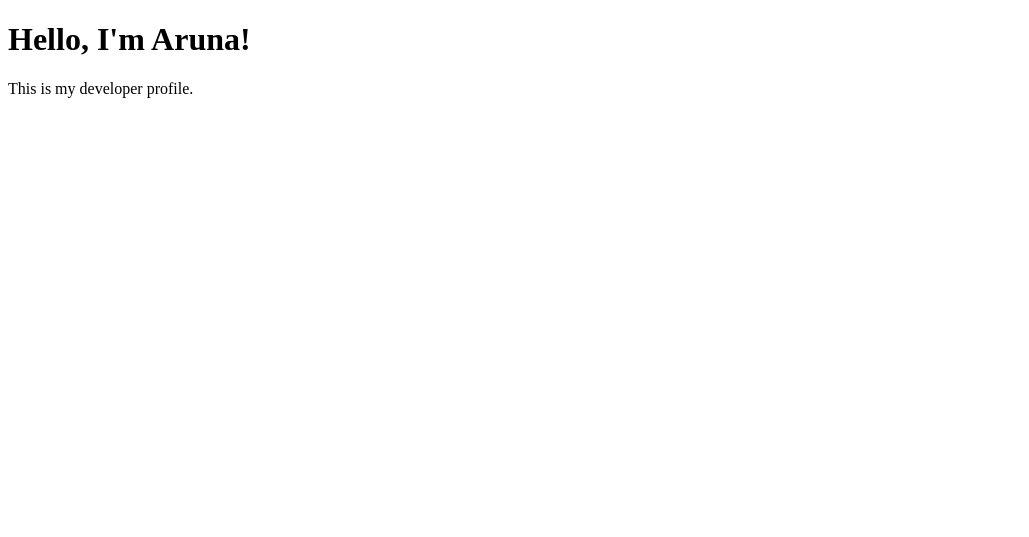
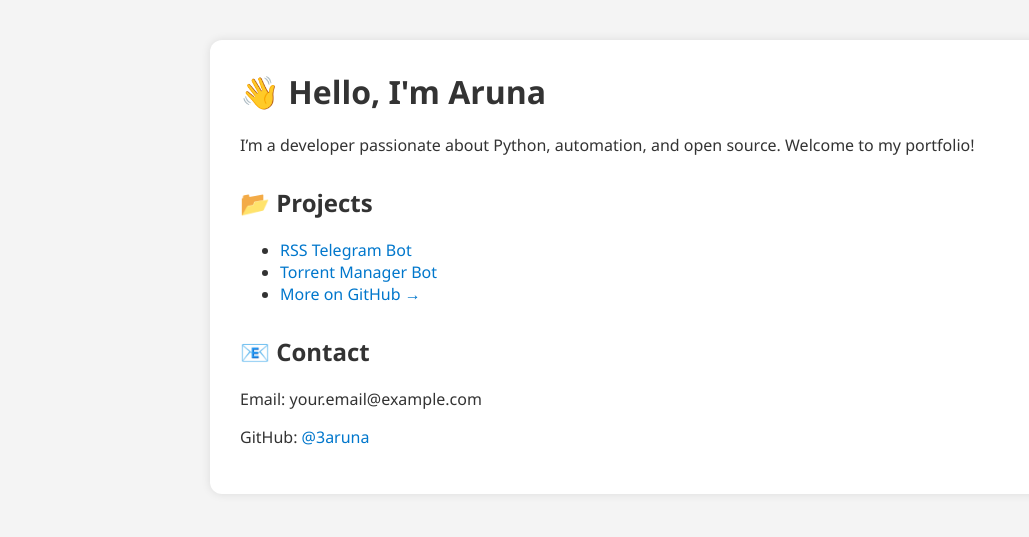
Before and after one commit to 3aruna/3aruna.github.io, a plain HTML site: page index.html in a window 1280 px wide. Shown: the whole page, without its empty margins (0-1029 px from the left). Drawn offline with Linux system fonts and the light colour scheme.

Commit message:
Update index.html

```diff
--- a/index.html
+++ b/index.html
@@ -1,10 +1,59 @@
 <!DOCTYPE html>
-<html>
-  <head>
-    <title>Aruna's Portfolio</title>
-  </head>
-  <body>
-    <h1>Hello, I'm Aruna!</h1>
-    <p>This is my developer profile.</p>
-  </body>
+<html lang="en">
+<head>
+  <meta charset="UTF-8">
+  <title>Aruna | Developer Portfolio</title>
+  <meta name="viewport" content="width=device-width, initial-scale=1">
+  <style>
+    body {
+      font-family: 'Segoe UI', sans-serif;
+      background: #f4f4f4;
+      margin: 0;
+      padding: 40px;
+      color: #333;
+    }
+    .container {
+      max-width: 800px;
+      margin: auto;
+      background: white;
+      padding: 30px;
+      border-radius: 12px;
+      box-shadow: 0 0 10px rgba(0,0,0,0.1);
+    }
+    h1 {
+      margin-top: 0;
+    }
+    a {
+      color: #0077cc;
+      text-decoration: none;
+    }
+    a:hover {
+      text-decoration: underline;
+    }
+    .section {
+      margin-top: 30px;
+    }
+  </style>
+</head>
+<body>
+  <div class="container">
+    <h1>👋 Hello, I'm Aruna</h1>
+    <p>I’m a developer passionate about Python, automation, and open source. Welcome to my portfolio!</p>
+
+    <div class="section">
+      <h2>📂 Projects</h2>
+      <ul>
+        <li><a href="https://github.com/3aruna/rss-bot">RSS Telegram Bot</a></li>
+        <li><a href="https://github.com/3aruna/torrent-manager">Torrent Manager Bot</a></li>
+        <li><a href="https://github.com/3aruna">More on GitHub →</a></li>
+      </ul>
+    </div>
+
+    <div class="section">
+      <h2>📧 Contact</h2>
+      <p>Email: your.email@example.com</p>
+      <p>GitHub: <a href="https://github.com/3aruna">@3aruna</a></p>
+    </div>
+  </div>
+</body>
 </html>
```
